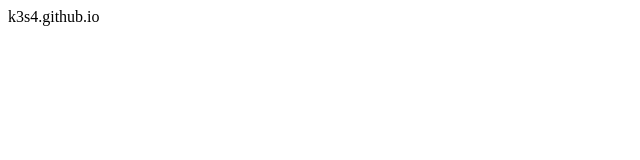
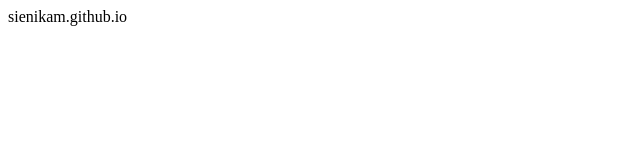
Before and after one commit to k3s4/k3s4.github.io, a plain HTML site: page index.html in a window 1280 px wide. Shown: the full height of the page, 0-640 px from the left. Drawn offline with Linux system fonts and the light colour scheme.

Commit message:
Update index.html

```diff
--- a/index.html
+++ b/index.html
@@ -1,7 +1,7 @@
 <html>
 <body>
 
-k3s4.github.io
+sienikam.github.io
 
 </body>
 </html>
```
